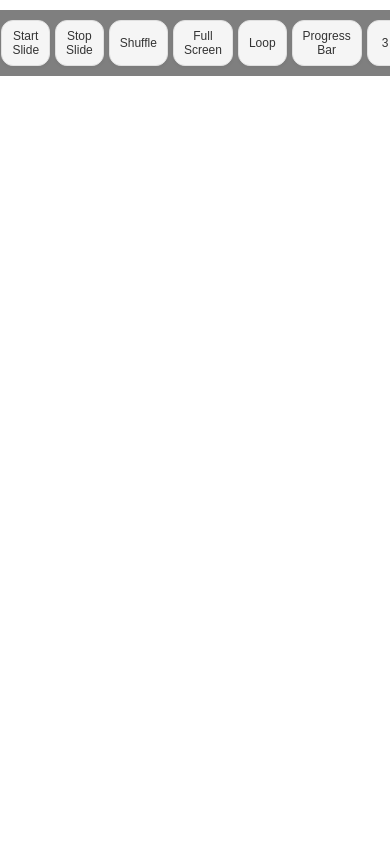
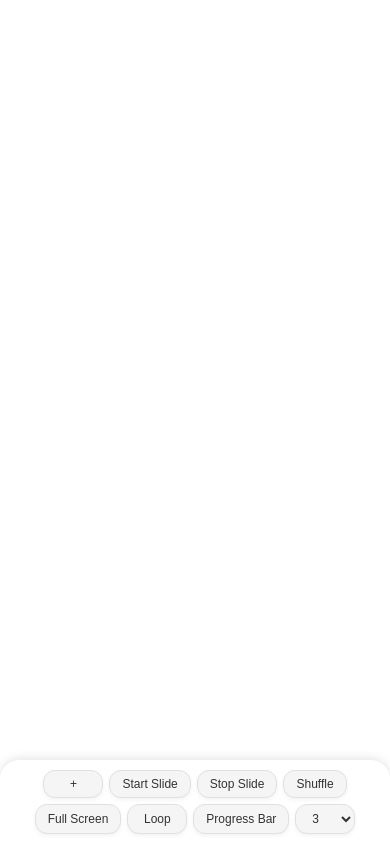
Before and after one commit to hexyon/slidepro, a plain HTML site: page index.html in a window 390 px wide. Drawn offline with Linux system fonts and the light colour scheme.

Commit message:
Update styles.css

```diff
--- a/styles.css
+++ b/styles.css
@@ -150,29 +150,71 @@ button[data-state="on"]:hover {
 }
 
 /* Media Queries */
-@media (max-width: 480px) {
+@media (max-width: 768px) {
     .controls {
         position: fixed;
-        top: 10px;
+        bottom: 0;
+        left: 0;
+        right: 0;
+        background: rgba(255, 255, 255, 0.95);
+        padding: 15px;
+        border-radius: 20px 20px 0 0;
+        box-shadow: 0 -2px 10px rgba(0,0,0,0.1);
+        flex-wrap: wrap;
+        justify-content: center;
         z-index: 1000;
-        background: rgba(0, 0, 0, 0.5);
-        padding: 10px;
-        border-radius: 12px;
-        gap: 5px;
+        margin-bottom: 0;
     }
 
     button, select {
-        font-size: 12px;
-        padding: 8px 10px;
-        max-width: 80px;
+        padding: 8px 16px;
+        font-size: 14px;
+        min-width: 70px;
+    }
+
+    #fullscreen-container {
+        height: calc(100vh - 140px);
+        margin-bottom: 70px;
+    }
+
+    .slideshow img {
+        border-radius: 8px;
+        max-width: 95%;
     }
 
     .arrow {
-        font-size: 20px;
-        padding: 8px;
+        font-size: 24px;
+        padding: 12px;
+    }
+
+    #arrow-left {
+        left: 5px;
+    }
+
+    #arrow-right {
+        right: 5px;
+    }
+
+    #progress-bar-container {
+        bottom: 80px;
+        width: 85%;
+    }
+}
+
+/* Additional for very small screens */
+@media (max-width: 480px) {
+    .controls {
+        gap: 6px;
+        padding: 10px;
+    }
+
+    button, select {
+        padding: 6px 12px;
+        font-size: 12px;
+        min-width: 60px;
     }
 
     #fullscreen-container {
-        height: calc(100vh - 100px);
+        height: calc(100vh - 160px);
     }
 }
```
